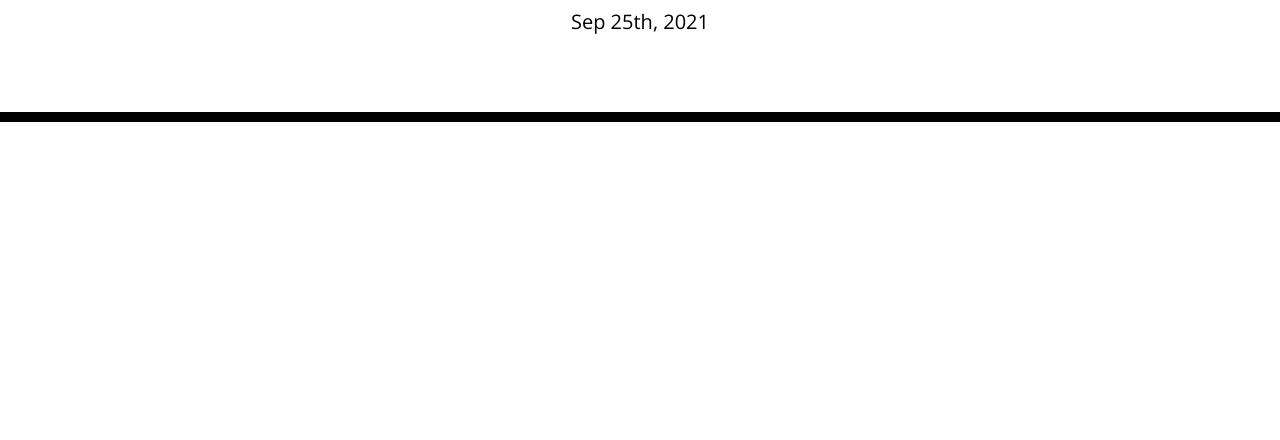
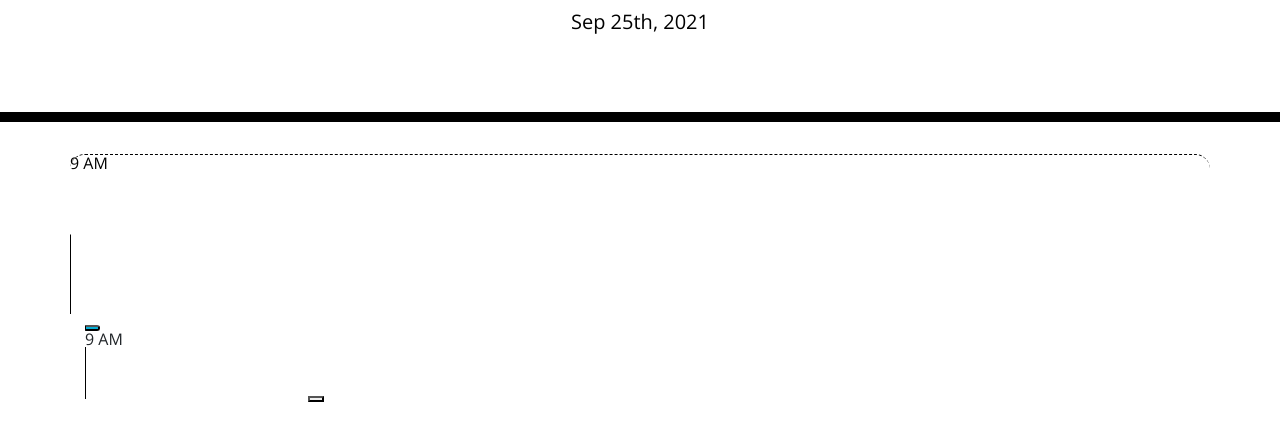
Before and after one commit to Ourizar/Project-Planner, a plain HTML site: page index.html in a window 1280 px wide. Shown: the part 182-622 px from the top of the page. Drawn offline with nearby package versions, Linux system fonts and the light colour scheme.

Commit message:
Added divs, text areas and buttons linked them to styles with id's

```diff
--- a/assets/js/script.js
+++ b/assets/js/script.js
@@ -1,5 +1,6 @@
 // HW is covered on 09/23/2021 3 minutes into the video. Mini Project for unit 5 will help tremendously on the HW. The HW is talked about for 7 minutes
 // moment.js is discussed on 9/22/2021 1 hr 46 min 30 sec in.
+//Boot strap is discussed in 09/21/2021 02 hr 07 minutes
 //  Psuedo code
 // I need to create a daily planner to create a schedule. When the user opens the planner the should :
 // 1. They should see the current day is displayed at the top of the calendar.
--- a/index.html
+++ b/index.html
@@ -24,7 +24,7 @@
       crossorigin="anonymous"
     ></script>
     <script src="https://cdnjs.cloudflare.com/ajax/libs/moment.js/2.24.0/moment.min.js"></script>
-    <link rel="stylesheet" href="./assets/js/script.js">
+
     <link rel="stylesheet" href="./assets/css/style.css" />
     <title>Work Day Scheduler</title>
   </head>
@@ -37,11 +37,22 @@
     </header>
     <div class="container">
       <!-- Timeblocks go here -->
+      <div class="row1 time-block hour row">9 AM</div>
+      <textarea class="textArea1 row" id="textRow1"></textarea>
+      <button class="btn1 saveBtn" id="1stBtn"></button>
+      <div class="row1">9 AM</div>
+      <textarea class="textArea1" id="textRow1"></textarea>
+      <button class="btn1" id="1stBtn"></button>
+
+
+
     </div>
     <script src="assets/js/script.js"></script>
     <script src="https://code.jquery.com/jquery-3.6.0.min.js" integrity="sha256-/xUj+3OJU5yExlq6GSYGSHk7tPXikynS7ogEvDej/m4=" crossorigin="anonymous">
     </script>
     <script src="https://cdnjs.cloudflare.com/ajax/libs/jquery/3.2.1/jquery.min.js"></script>
     <script src="https://cdnjs.cloudflare.com/ajax/libs/moment.js/2.24.0/moment.min.js"></script>
+    <script src="https://cdn.jsdelivr.net/npm/bootstrap@5.1.1/dist/js/bootstrap.min.js" integrity="sha384-skAcpIdS7UcVUC05LJ9Dxay8AXcDYfBJqt1CJ85S/CFujBsIzCIv+l9liuYLaMQ/" crossorigin="anonymous"></script>
+
   </body>
 </html>
```
